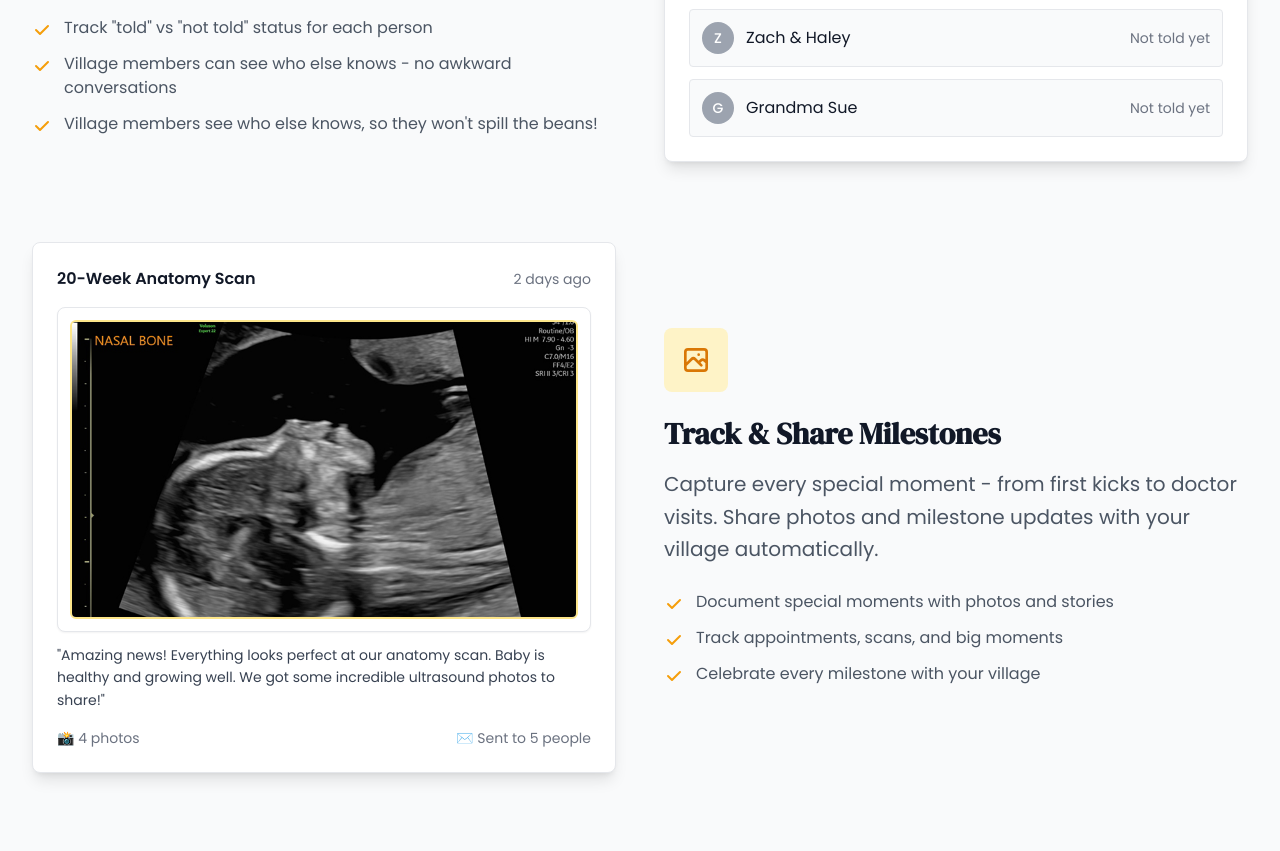
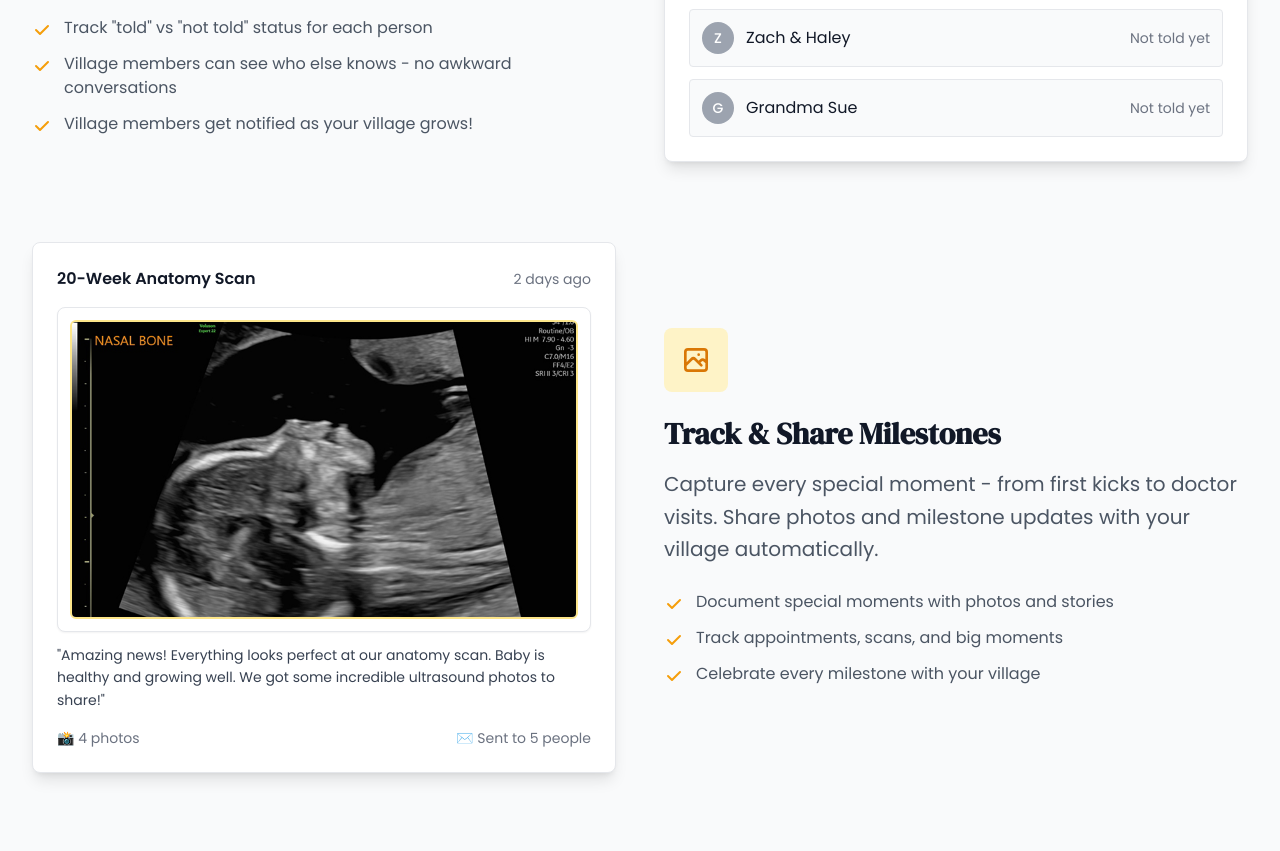
Before and after one commit to dtfiedler/40-weeks, a plain HTML site: page api/public/index.html in a window 1280 px wide. Shown: the part 1624-2475 px from the top of the page. Drawn offline with nearby package versions, Linux system fonts and the light colour scheme; files whose address does not match are found by name.

Commit message:
Update village feature bullet point to mention notifications
🤖 Generated with [Claude Code](https://claude.ai/code)

Co-Authored-By: Claude <noreply@anthropic.com>

```diff
--- a/api/public/index.html
+++ b/api/public/index.html
@@ -221,7 +221,7 @@
 								<svg class="w-5 h-5 text-primary-500 mt-1 mr-3 flex-shrink-0" fill="currentColor" viewBox="0 0 20 20">
 									<path fill-rule="evenodd" d="M16.707 5.293a1 1 0 010 1.414l-8 8a1 1 0 01-1.414 0l-4-4a1 1 0 011.414-1.414L8 12.586l7.293-7.293a1 1 0 011.414 0z" clip-rule="evenodd"></path>
 								</svg>
-								Village members see who else knows, so they won't spill the beans!
+								Village members get notified as your village grows!
 							</li>
 						</ul>
 					</div>
```
